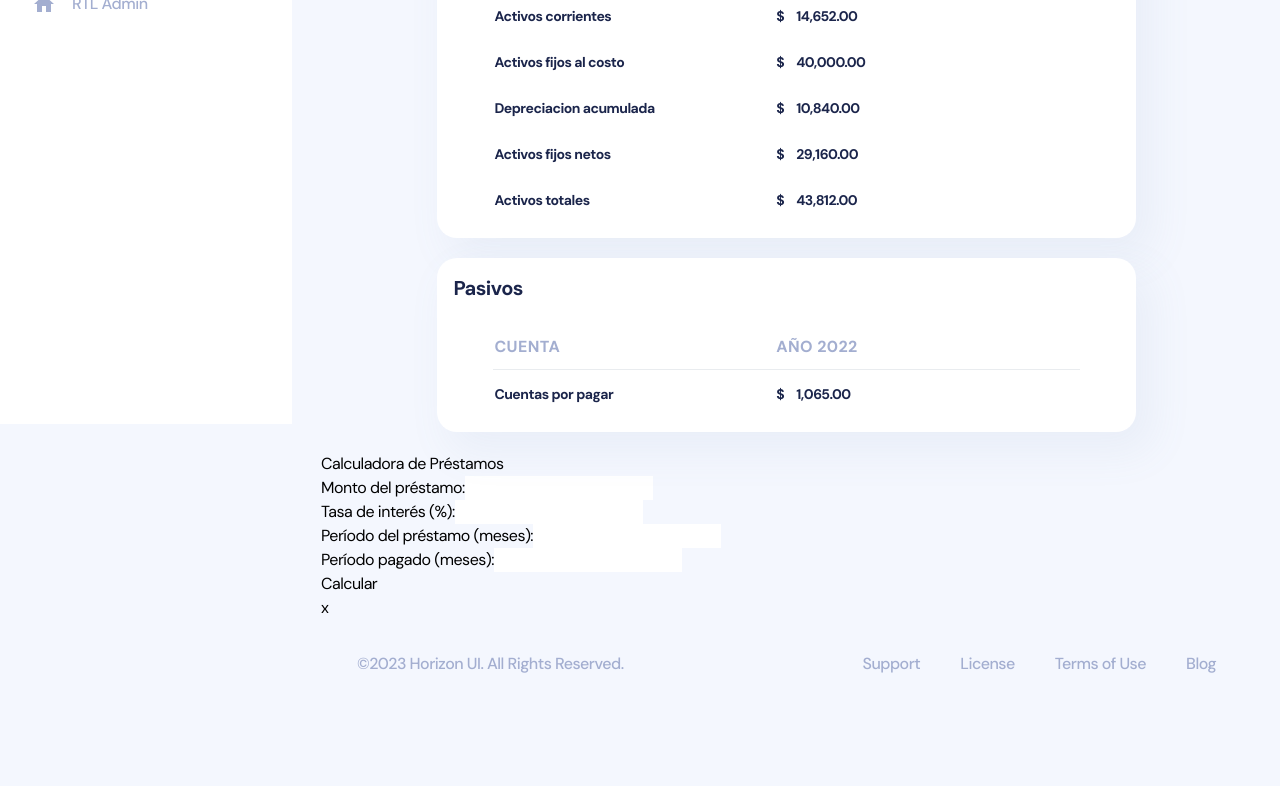
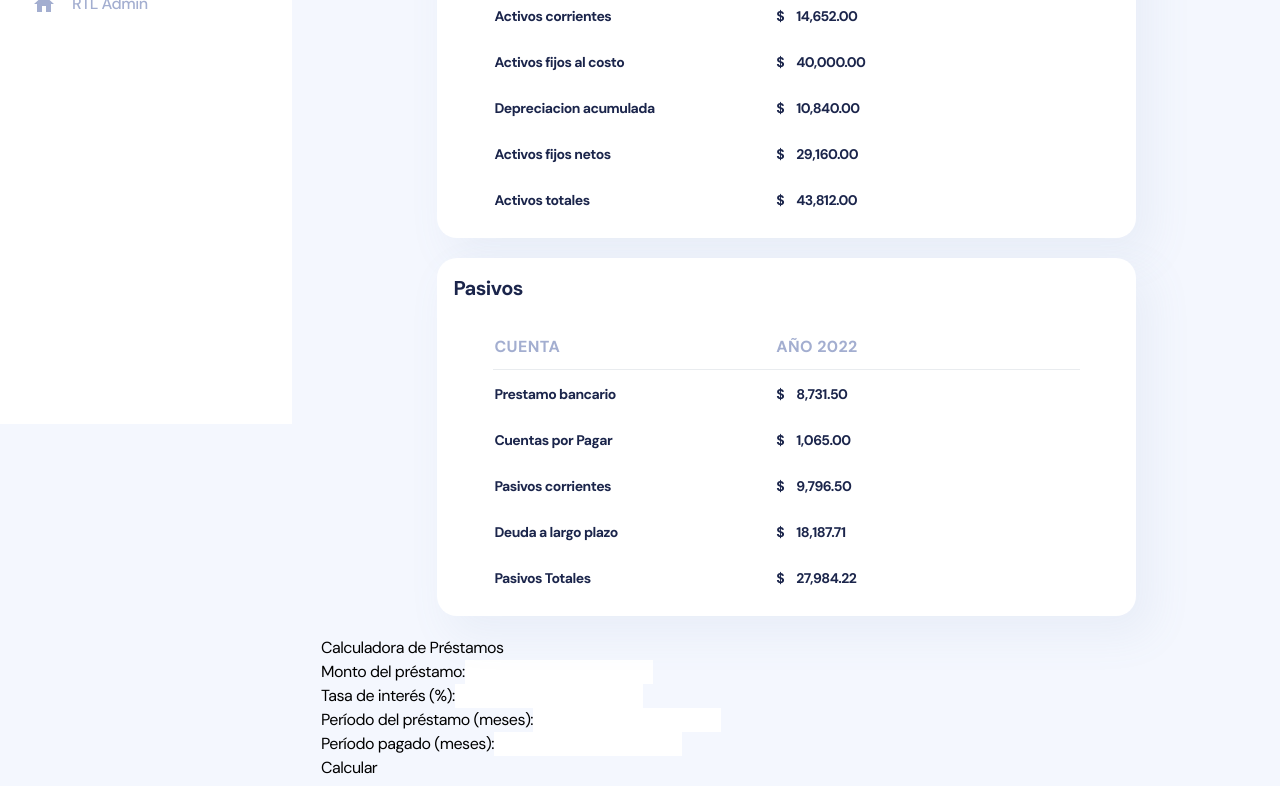
Before and after one commit to LoeizG/Finance-Calculator, a React (Create React App) app: page /admin/balance in a window 1280 px wide. Shown: the part 376-1162 px from the top of the page. Before the commit the page ends 1096 px from the top, so only its background shows below. Built offline with nearby package versions, Linux system fonts and the light colour scheme; what tailwindcss-rtl would draw is missing.

Commit message:
¨calculacal¨

```diff
--- a/package.json
+++ b/package.json
@@ -15,6 +15,7 @@
     "@testing-library/react": "^13.3.0",
     "@testing-library/user-event": "^13.5.0",
     "apexcharts": "3.35.5",
+    "cors": "^2.8.5",
     "framer-motion": "^7.10.2",
     "moment": "^2.29.4",
     "react": "^18.2.0",
@@ -30,7 +31,7 @@
     "xlsx": "^0.18.5"
   },
   "scripts": {
-    "start": "react-scripts start --fast-refresh",
+    "start": "concurrently \"react-scripts start --fast-refresh\" \"node Overwriter.js\"",
     "build": "react-scripts build",
     "test": "react-scripts test",
     "eject": "react-scripts eject",
@@ -56,6 +57,8 @@
   },
   "devDependencies": {
     "autoprefixer": "^10.4.8",
+    "concurrently": "^7.0.0",
+    "express": "^4.17.1",
     "nodemon": "^3.0.1",
     "postcss": "^8.4.16",
     "prettier": "^2.8.3",
--- a/src/views/admin/balance/components/Calculadora.jsx
+++ b/src/views/admin/balance/components/Calculadora.jsx
@@ -5,7 +5,6 @@ const LoanCalculator = () => {
   const [interestRate, setInterestRate] = useState('');
   const [loanPeriod, setLoanPeriod] = useState('');
   const [paidPeriods, setPaidPeriods] = useState('');
-
   const calculateLoan = () => {
     const principal = parseFloat(loanAmount);
     const interest = (parseFloat(interestRate) / 100) /12;
@@ -13,18 +12,120 @@ const LoanCalculator = () => {
     const paidPeriod = parseInt(paidPeriods);
 
 
-	const Totalapagar = (principal * Math.pow(1 + interest, period))/10;
-    const monthlyPayment = principal * ( ( (interest * Math.pow(1 + interest, period))/10) / ((Math.pow(1 + interest, period)-1)));
+	const Totalapagar = (principal * Math.pow(1 + interest, period));
+    const monthlyPayment = principal * ( ( (interest * Math.pow(1 + interest, period))) / ((Math.pow(1 + interest, period)-1)));
 	const totalPayed = monthlyPayment * ((Math.pow(1 + interest, paidPeriod)-1) / interest);
 
-    const remainingPayment = ((principal * Math.pow(1 + interest, paidPeriod))/10) - totalPayed;
+    const remainingPayment = ((principal * Math.pow(1 + interest, paidPeriod))) - totalPayed;
 
 	console.log('Total a pagar:', Totalapagar.toFixed(2));
 	console.log('Pago mensual:', monthlyPayment.toFixed(2));
 	console.log('Pagado a la fecha:', totalPayed.toFixed(2));
 	console.log('Deuda actual:', remainingPayment.toFixed(2));
+	CalculoParaJSON(period, paidPeriod, interest, monthlyPayment);
+  };
 
-  };
+  const CalculoParaJSON = (period, paidPeriod, interest, monthlyPayment) => {
+
+
+	const pagosFaltantes = period - paidPeriod;
+
+	if (pagosFaltantes <= 12) {
+		  const deudaCortoPlazo = monthlyPayment * ((Math.pow(1 + interest, pagosFaltantes)-1) / interest);
+		  const deudaLargoPlazo = 0;
+		  const jsonData = [
+			{
+				"name": "Prestamo bancario",
+				"date": deudaCortoPlazo
+			  },
+			  {
+				"name": "Cuentas por Pagar",
+				"date": "1,065.00"
+			},
+			{
+				"name": "Pasivos corrientes",
+				"date": (deudaCortoPlazo + 1065)
+			},
+			{
+				"name": "Deuda a largo plazo",
+				"date": deudaLargoPlazo
+			},
+			{
+				"name": "Pasivos Totales",
+				"date": ((deudaLargoPlazo + 1065) +deudaCortoPlazo)
+			},];
+
+		fetch('http://localhost:3001/src/views/admin/balance', {
+		  method: 'POST',
+		  headers: {
+			'Content-Type': 'application/json'
+		  },
+		  body: JSON.stringify(jsonData)
+		})
+		  .then(response => response.json())
+		  .then(data => {
+			console.log(data.message);
+		  })
+		  .catch(error => {
+			console.error('Error al enviar los datos al servidor:', error);
+		  });
+	} else {
+		const deudaCortoPlazo = monthlyPayment * ((Math.pow(1 + interest, 12)-1) / interest);
+		const deudaLargoPlazo = monthlyPayment * ((Math.pow(1 + interest, (pagosFaltantes -12))-1) / interest);
+		const jsonData = [
+			{
+				"name": "Prestamo bancario",
+				"date": deudaCortoPlazo.toLocaleString("eng-US",
+				{ style: "decimal" ,
+				  maximumFractionDigits: 2,
+				minimumFractionDigits: 2})
+			  },
+			  {
+				"name": "Cuentas por Pagar",
+				"date": "1,065.00"
+			},
+			{
+				"name": "Pasivos corrientes",
+				"date": (deudaCortoPlazo + 1065).toLocaleString("eng-US",
+				{ style: "decimal" ,
+				  maximumFractionDigits: 2,
+				minimumFractionDigits: 2})
+			},
+			{
+				"name": "Deuda a largo plazo",
+				"date": deudaLargoPlazo.toLocaleString("eng-US",
+				{ style: "decimal" ,
+				  maximumFractionDigits: 2,
+				minimumFractionDigits: 2})
+			},
+			{
+				"name": "Pasivos Totales",
+				"date": ((deudaLargoPlazo + 1065) +deudaCortoPlazo).toLocaleString("eng-US",
+				{ style: "decimal" ,
+				  maximumFractionDigits: 2,
+				minimumFractionDigits: 2})
+			},];
+
+		fetch('http://localhost:3001/src/views/admin/balance', {
+		  method: 'POST',
+		  headers: {
+			'Content-Type': 'application/json'
+		  },
+		  body: JSON.stringify(jsonData)
+		})
+		  .then(response => response.json())
+		  .then(data => {
+			console.log(data.message);
+		  })
+		  .catch(error => {
+			console.error('Error al enviar los datos al servidor:', error);
+		  });
+	}
+
+	};
+
+
+
 
   return (
     <div>
--- a/src/views/admin/balance/variables/tableDataPasivos.json
+++ b/src/views/admin/balance/variables/tableDataPasivos.json
@@ -1,7 +1,22 @@
 [
   {
-    "name": "Cuentas por pagar",
+    "name": "Prestamo bancario",
+    "date": "8,731.50"
+  },
+  {
+    "name": "Cuentas por Pagar",
     "date": "1,065.00"
-
+  },
+  {
+    "name": "Pasivos corrientes",
+    "date": "9,796.50"
+  },
+  {
+    "name": "Deuda a largo plazo",
+    "date": "18,187.71"
+  },
+  {
+    "name": "Pasivos Totales",
+    "date": "27,984.22"
   }
 ]
```
Also changed, not shown: Overwriter.js (added, +26 -0 lines), 1 other file (tests, documents, lock files or other folders).
